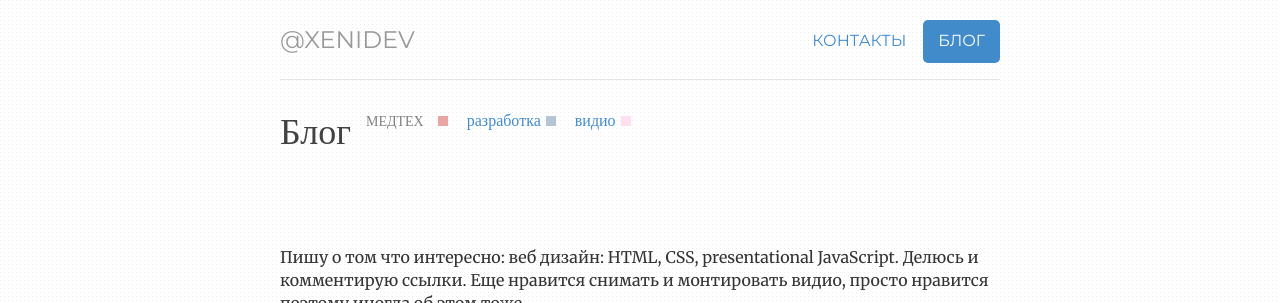
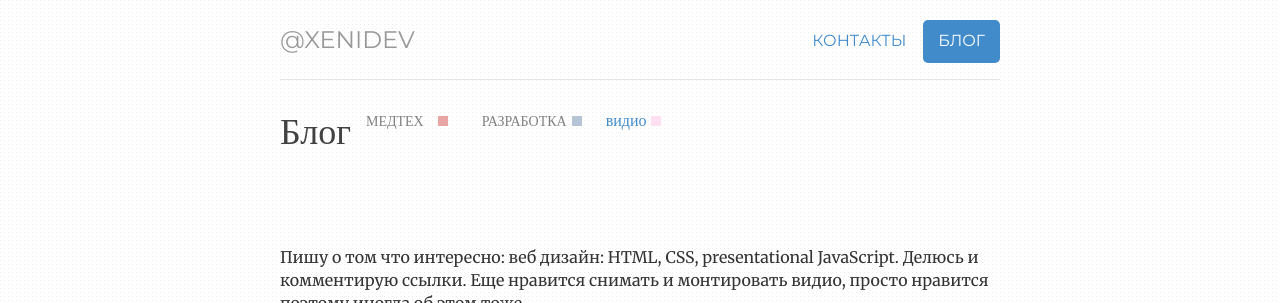
Before and after one commit to ValeraS/xenidev.github.io, a Jekyll site: the page built from notes/index.html, in a window 1280 px wide. Shown: the top 303 px of the page. Built offline with Jekyll 4.4.1, drawn with Linux system fonts in a browser that asks for light colours.

Commit message:
Update index.html

```diff
--- a/notes/index.html
+++ b/notes/index.html
@@ -10,7 +10,7 @@ notes: active
 
 	   <ul class="square-categories pull-right<span class="badge-category-medtech"></span>
     <li><a class="text-category" href="/notes/medtech">медтех</a> <a href="/notes/medtech"><span class="badge-category-medtech"></span></a></li>
-    <li><a href="/notes/razrabotka.html">разработка<span class="badge-category-razrabotka"></span> </a> </li>
+    <li><a class="text-category" href="/notes/razrabotka.html">разработка<span class="badge-category-razrabotka"></span> </a> </li>
     <li><a href="/notes/video.html">видио<span class="badge-category-video"></a> </li>
   </ul>
          </div>
```
